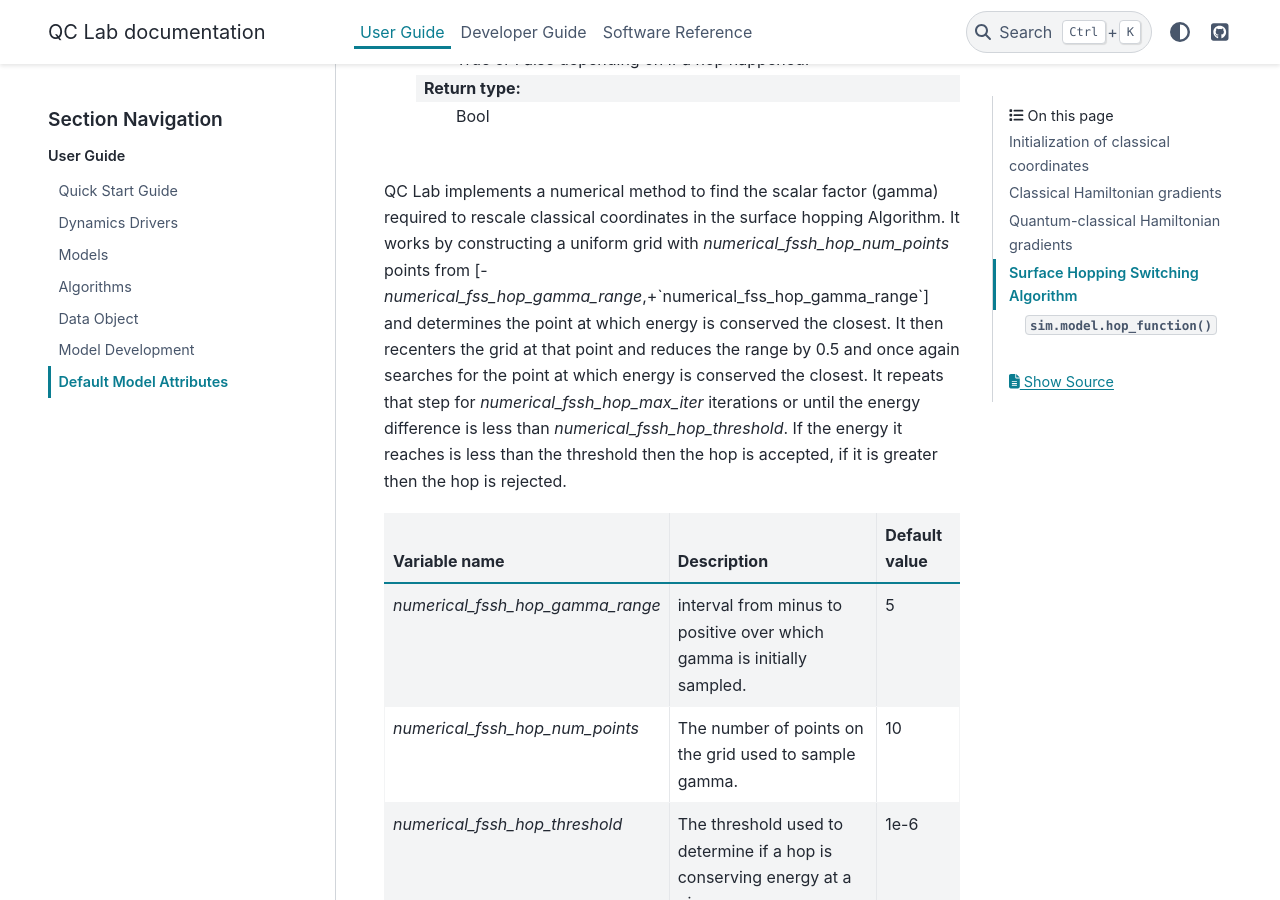
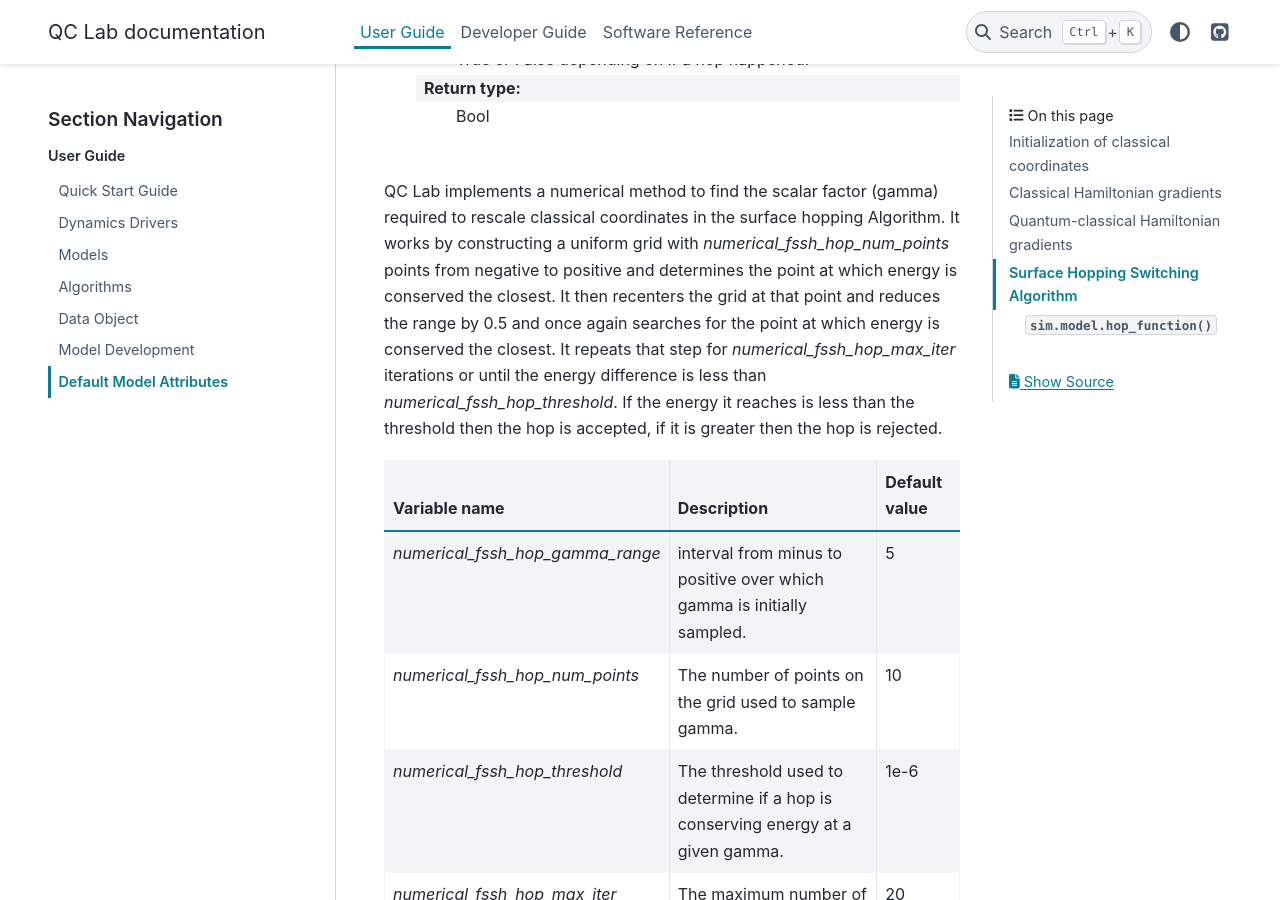
Before and after one commit to tempelaar-team/qc_lab, a Sphinx documentation site: the page built from docs/user_guide/defaults.rst, in a window 1280 px wide and 900 px high, scrolled down 4695 px. Built offline with Sphinx 7.4.7 and the PyData theme 0.15.4, drawn with Linux system fonts in a browser that asks for light colours; pages that are not in the unit, such as notebooks, are missing from menus.

Commit message:
updated docs/user_guide/defaults.rst

```diff
--- a/docs/user_guide/defaults.rst
+++ b/docs/user_guide/defaults.rst
@@ -132,7 +132,7 @@ Surface Hopping Switching Algorithm
 
 QC Lab implements a numerical method to find the scalar factor (gamma) required to rescale classical coordinates in the surface hopping Algorithm. It works by constructing a uniform grid with
 `numerical_fssh_hop_num_points` points
-from [-`numerical_fss_hop_gamma_range`,+`numerical_fss_hop_gamma_range`] and determines the point at which energy is conserved the closest. It then recenters the
+from negative to positive and determines the point at which energy is conserved the closest. It then recenters the
 grid at that point and reduces the range by 0.5 and once again searches for the point at which energy is conserved the closest. It repeats that step for `numerical_fssh_hop_max_iter`
 iterations or until the energy difference is less than `numerical_fssh_hop_threshold`. If the energy it reaches is less than the threshold then the hop is
 accepted, if it is greater then the hop is rejected.
```
